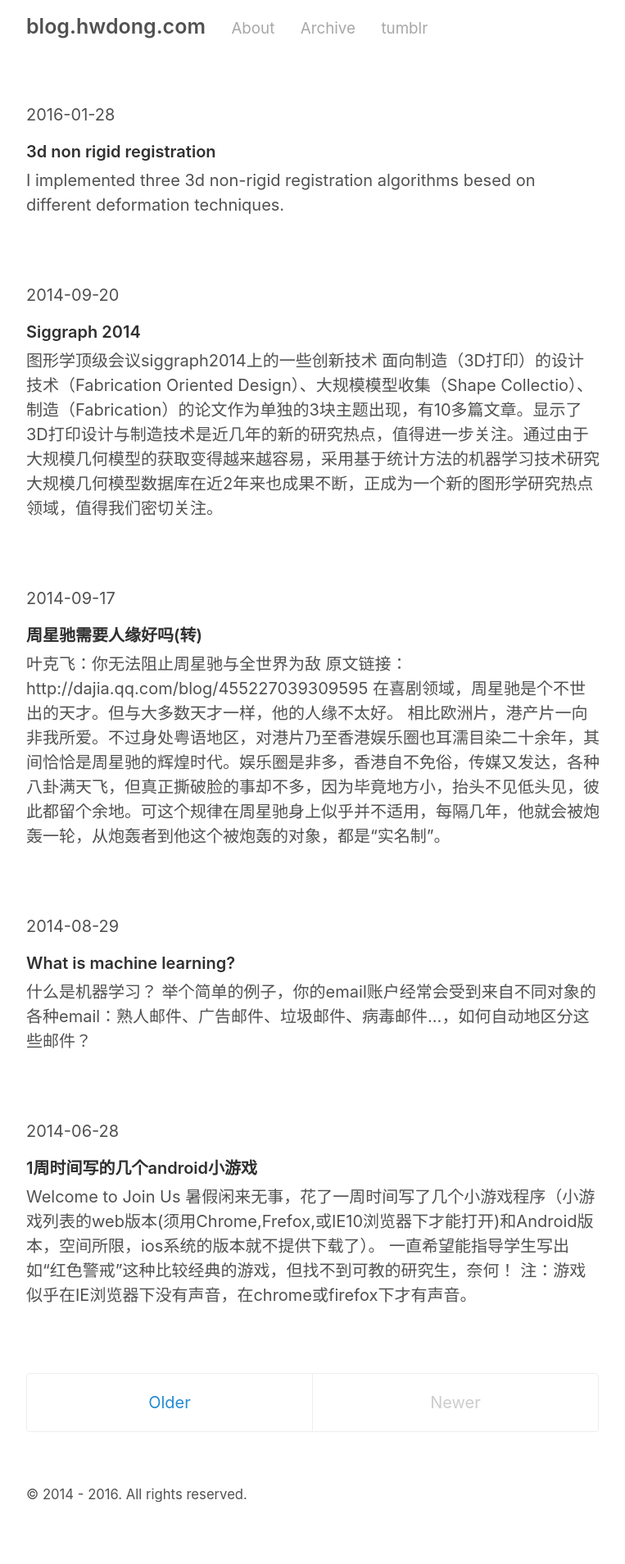
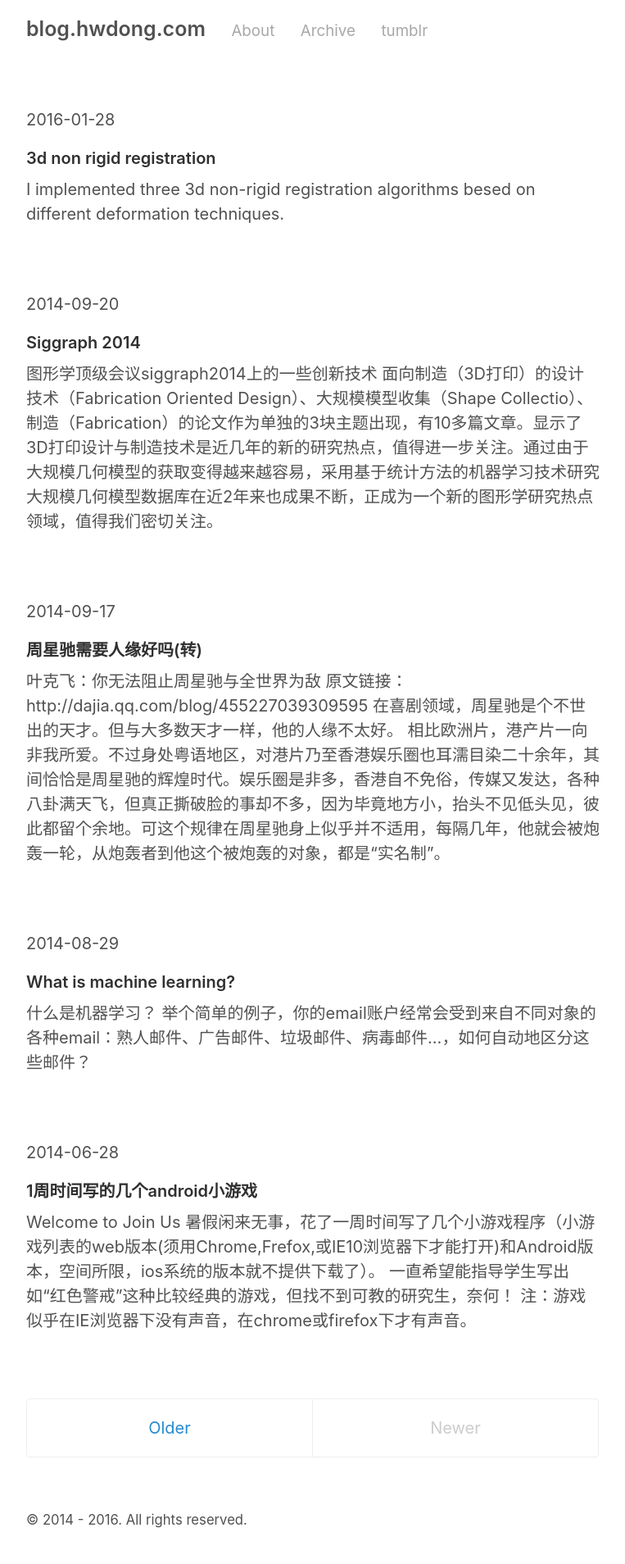
Before and after one commit to hwdong/hwdong-old.github.io, a Jekyll site: the page built from index.html, in a window 1280 px wide. Shown: the whole page at 82% size, without its empty margins (258-1021 px from the left). Built offline with Jekyll 4.4.1, drawn with Linux system fonts in a browser that asks for light colours; Markdown is read by kramdown in place of the engine named in the settings; the list of posts is cut into pages by our own code; before the commit the page ends 1877 px from its top, so only the background shows below that.

```diff
--- a/_sass/_type.scss
+++ b/_sass/_type.scss
@@ -5,7 +5,7 @@
 h1, h2, h3, h4, h5, h6 {
   margin-bottom: .5rem;
   font-weight: 600;
-  line-height: 1.0;
+  line-height: 1.25;
   color: #313131;
   text-rendering: optimizeLegibility;
 }
@@ -25,7 +25,7 @@
 }
 
 h4, h5, h6 {
-  margin-top: 0.1rem;
+  margin-top: -1.2rem;
   font-size: 1rem;
 }
 
```
